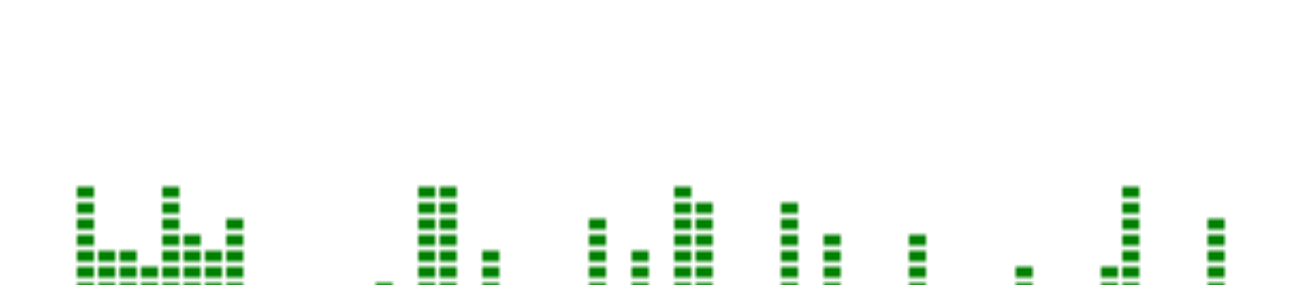
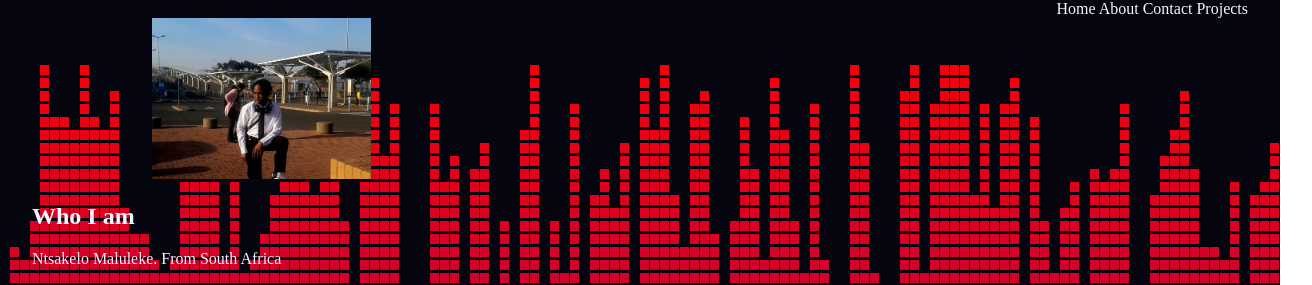
Before and after one commit to Inconcvble/Portolio, a plain HTML site: page index.html in a window 1280 px wide. Shown: the top 285 px of the page, 1312 px wide, since content can reach past the window. Drawn offline with Linux system fonts and the light colour scheme.

Commit message:
Refactored for gradient, canvas resolution and drawing content over canvas

```diff
--- a/index.html
+++ b/index.html
@@ -11,8 +11,8 @@
     <link href="styles.css" rel="stylesheet" />
   </head>
   <body>
-    <!-- <div class="background">
-      <img src="assets/images/EQ soundwave.jpg" class="background-soundwave" />
+    <canvas></canvas>
+    <div class="background">
       <img src="assets/images/motorbike.png" class="racer" />
     </div>
     <header class="header">
@@ -63,8 +63,6 @@
     </main>
     <footer class="portfolio-footer">
       <h1>Footer</h1>
-    </footer> -->
-
-    <canvas id="canvas"> Work </canvas>
+    </footer>
   </body>
 </html>
--- a/styles.css
+++ b/styles.css
@@ -2,10 +2,13 @@ body {
   margin: 0;
   color: aliceblue;
   overflow: hidden;
+  position: relative;
 }
 canvas {
   width: 100vw;
   height: 100vh;
+  position: absolute;
+  z-index: -1;
 }
 .background {
   position: absolute;
--- a/waveform.js
+++ b/waveform.js
@@ -1,25 +1,31 @@
 const canvas = document.querySelector("canvas");
+canvas.width = window.innerWidth;
+canvas.height = window.innerHeight;
+canvas.style.backgroundColor = "rgb(5, 5, 15)";
+
 const ctx = canvas.getContext("2d");
-ctx.fillStyle = "green";
+
+const gradient = ctx.createLinearGradient(0, canvas.height, 0, 0);
+gradient.addColorStop(0, "#800080");
+gradient.addColorStop(1, "#ff0000");
+
+ctx.fillStyle = gradient;
 
 const position = [];
-const barWidth = 4;
-const barHeight = 2;
+const barWidth = 9;
+const barHeight = 10;
 
 function createPositions() {
-  for (let i = 3; i <= canvas.width - 3; i += 5) {
+  for (let i = 10; i <= canvas.width - 10; i += 10) {
     position.push(i);
   }
-  return position;
 }
 
 function createColumn(pos, peak) {
   ctx.beginPath();
   for (let i = peak; i < 30; i++) {
-    let space = i + 5;
-    ctx.rect(pos, i * 2 + space, barWidth, barHeight);
-    ctx.strokeStyle = "white";
-    ctx.stroke();
+    let space = i;
+    ctx.rect(pos, i * 12 + space, barWidth, barHeight);
   }
   ctx.fill();
 }
@@ -27,7 +33,7 @@ function createColumn(pos, peak) {
 function columnAtPos() {
   if (!position || position.length === 0) return;
   for (let i = 0; i < position.length; i++) {
-    let dynamicPeak = Math.floor(Math.random() * 18) + 10;
+    let dynamicPeak = Math.floor(Math.random() * 19) + 5;
 
     createColumn(position.at(i), dynamicPeak);
   }
```
